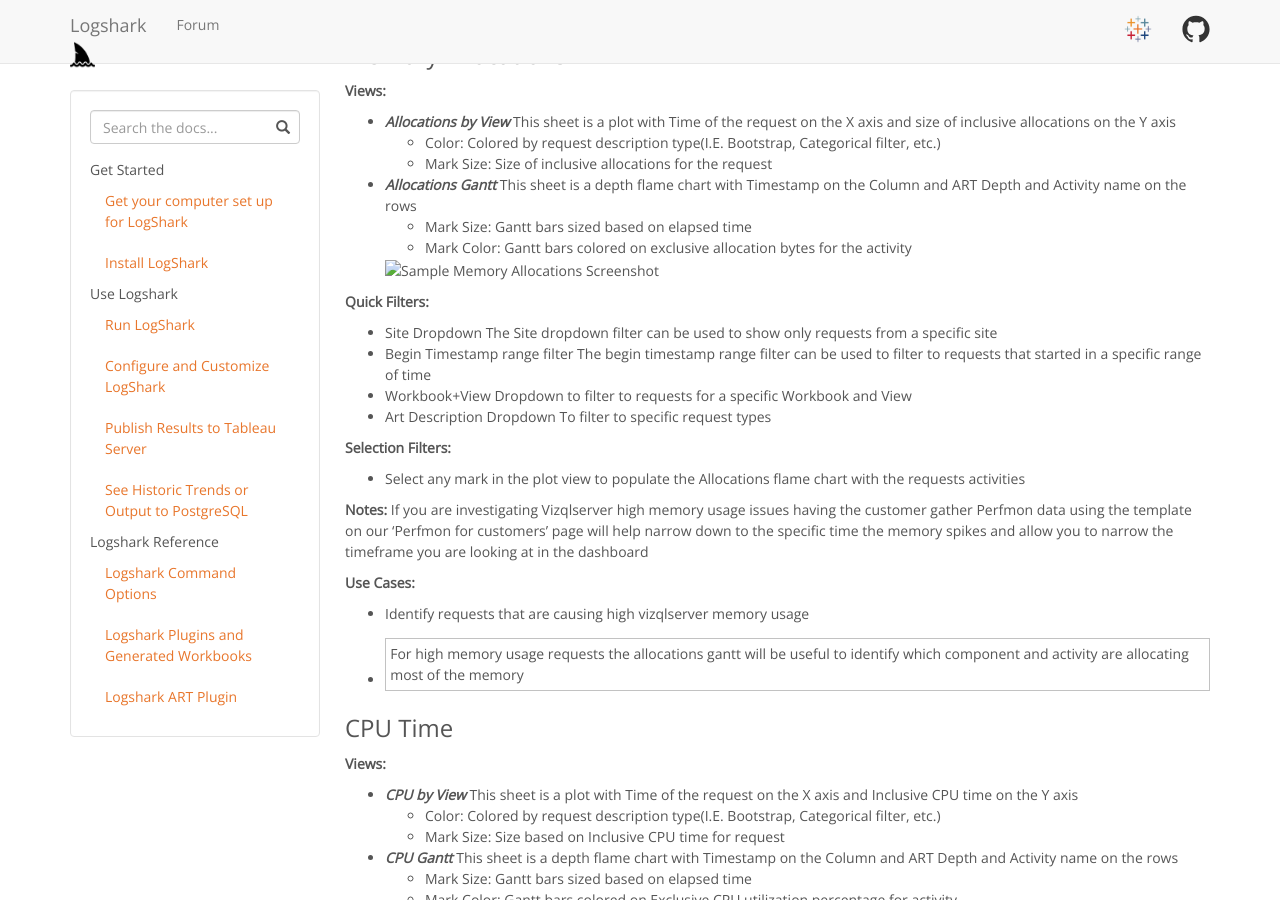
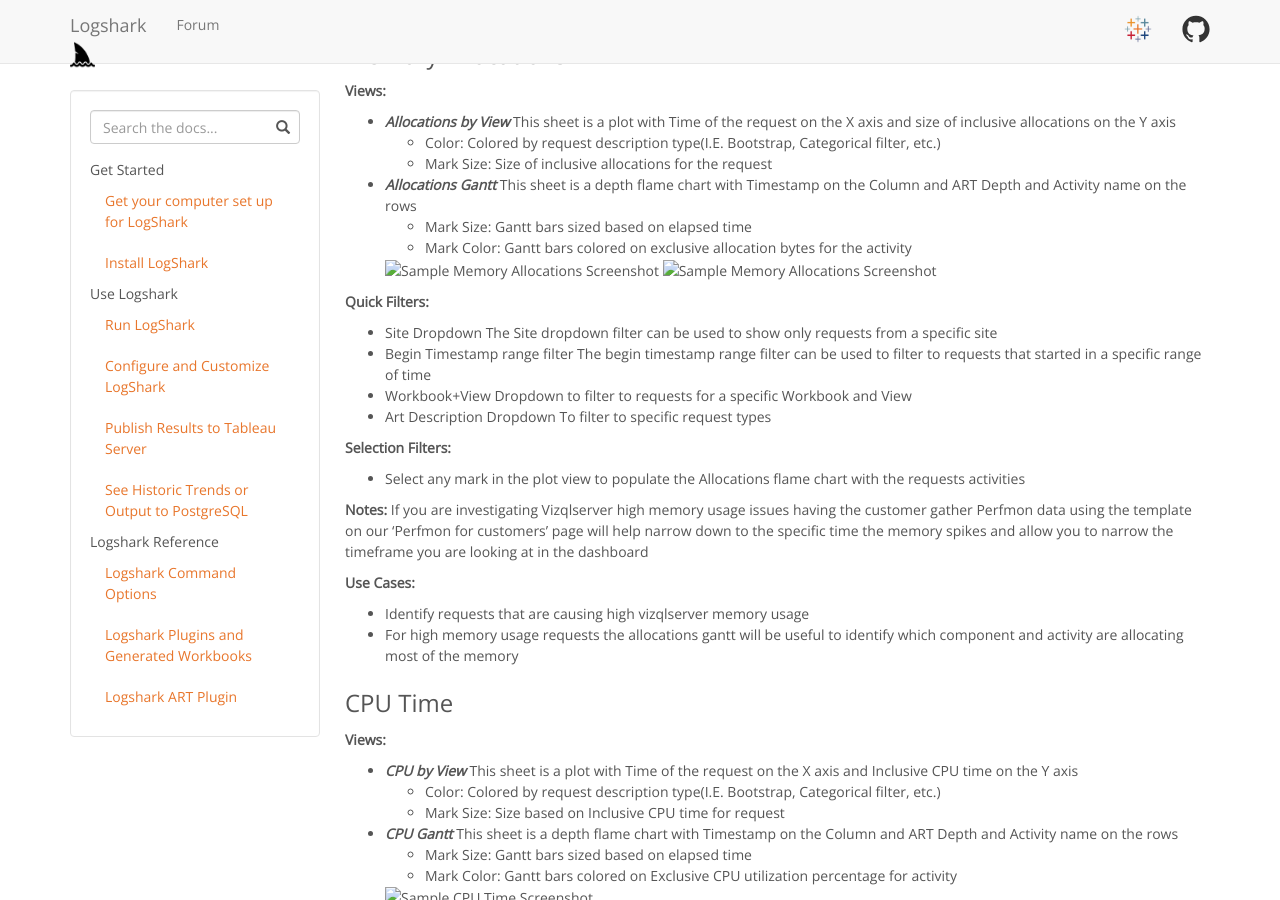
Before and after one commit to tableau/Logshark, a Jekyll site: the page built from docs/docs/logshark_art.md, in a window 1280 px wide and 900 px high, scrolled down 1968 px. Built offline with Jekyll 4.4.1, drawn with Linux system fonts in a browser that asks for light colours.

Commit message:
Update logshark_art.md

```diff
--- a/docs/docs/logshark_art.md
+++ b/docs/docs/logshark_art.md
@@ -69,6 +69,7 @@
    - Mark Color: Gantt bars colored on exclusive allocation bytes for the activity
 
    <img src="./assets/MemoryAllocations.png" alt="Sample Memory Allocations Screenshot">
+   ![Sample Memory Allocations Screenshot](./assets/MemoryAllocations.png)
 
 **Quick Filters:**
 - Site Dropdown The Site dropdown filter can be used to show only requests from a specific site
@@ -84,7 +85,7 @@
 
 **Use Cases:**
 - Identify requests that are causing high vizqlserver memory usage
-- For high memory usage requests the allocations gantt will be useful to identify which component and activity are allocating most of the memory  |
+- For high memory usage requests the allocations gantt will be useful to identify which component and activity are allocating most of the memory
 
 
 ### CPU Time
```
